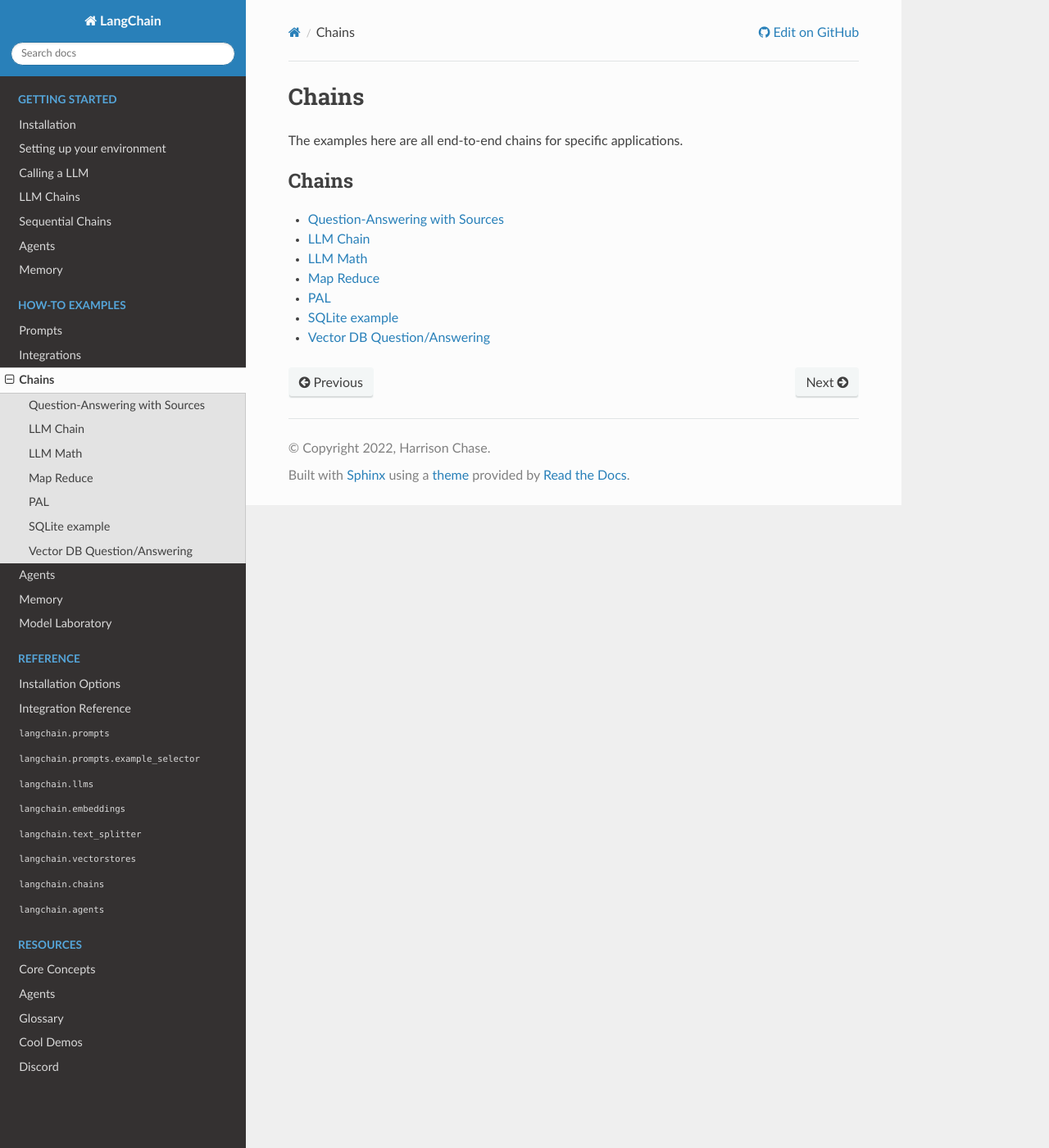
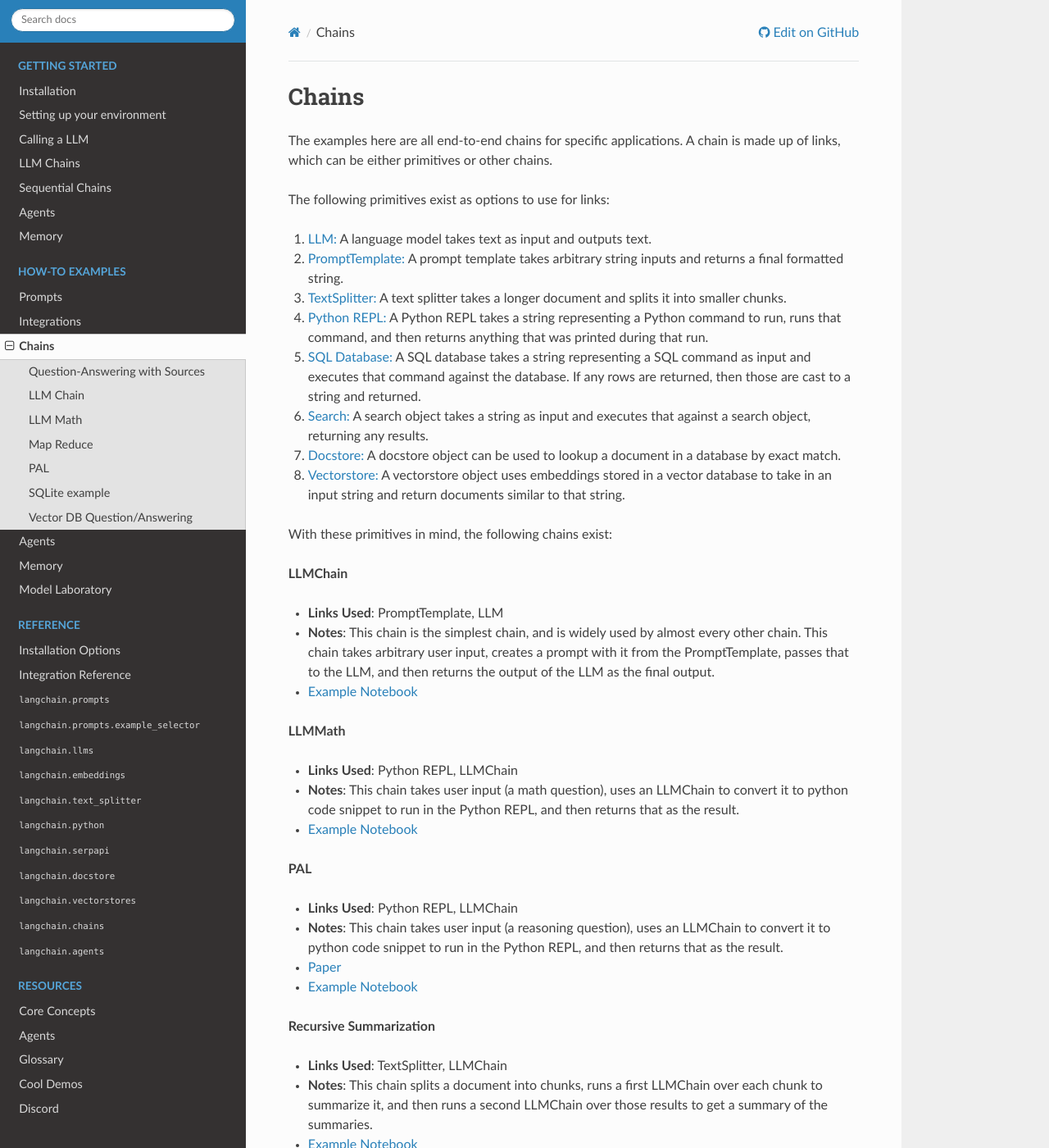
Before and after one commit to ZinedineDumas/React-Python, a Sphinx documentation site: the page built from docs/examples/chains.rst, in a window 1280 px wide and 1400 px high. Shown: the whole window at 82% size. Built offline with Sphinx 7.4.7 and the Read the Docs theme 2.0.0, drawn with Linux system fonts in a browser that asks for light colours; the version number could not be read and is left out; some of the changed text lies outside the part shown.

Commit message:
Harrison/improve chain docs (#251)

```diff
--- a/docs/examples/chains.rst
+++ b/docs/examples/chains.rst
@@ -2,10 +2,70 @@ Chains
 ======
 
 The examples here are all end-to-end chains for specific applications.
+A chain is made up of links, which can be either primitives or other chains.
+
+The following primitives exist as options to use for links:
+
+#. `LLM: <../modules/llms.rst>`_ A language model takes text as input and outputs text.
+#. `PromptTemplate: <../modules/prompt.rst>`_ A prompt template takes arbitrary string inputs and returns a final formatted string.
+#. `TextSplitter: <../modules/text_splitter.rst>`_ A text splitter takes a longer document and splits it into smaller chunks.
+#. `Python REPL: <../modules/python.rst>`_ A Python REPL takes a string representing a Python command to run, runs that command, and then returns anything that was printed during that run.
+#. `SQL Database: <../modules/sql_database.rst>`_ A SQL database takes a string representing a SQL command as input and executes that command against the database. If any rows are returned, then those are cast to a string and returned.
+#. `Search: <../modules/serpapi.rst>`_ A search object takes a string as input and executes that against a search object, returning any results.
+#. `Docstore: <../modules/docstore.rst>`_ A docstore object can be used to lookup a document in a database by exact match.
+#. `Vectorstore: <../modules/vectorstore.rst>`_ A vectorstore object uses embeddings stored in a vector database to take in an input string and return documents similar to that string.
+
+With these primitives in mind, the following chains exist:
+
+**LLMChain**
+
+- **Links Used**: PromptTemplate, LLM
+- **Notes**: This chain is the simplest chain, and is widely used by almost every other chain. This chain takes arbitrary user input, creates a prompt with it from the PromptTemplate, passes that to the LLM, and then returns the output of the LLM as the final output.
+- `Example Notebook <chains/llm_chain.ipynb>`_
+
+**LLMMath**
+
+- **Links Used**: Python REPL, LLMChain
+- **Notes**: This chain takes user input (a math question), uses an LLMChain to convert it to python code snippet to run in the Python REPL, and then returns that as the result.
+- `Example Notebook <chains/llm_math.ipynb>`_
+
+**PAL**
+
+- **Links Used**: Python REPL, LLMChain
+- **Notes**: This chain takes user input (a reasoning question), uses an LLMChain to convert it to python code snippet to run in the Python REPL, and then returns that as the result.
+- `Paper <https://arxiv.org/abs/2211.10435>`_
+- `Example Notebook <chains/pal.ipynb>`_
+
+**Recursive Summarization**
+
+- **Links Used**: TextSplitter, LLMChain
+- **Notes**: This chain splits a document into chunks, runs a first LLMChain over each chunk to summarize it, and then runs a second LLMChain over those results to get a summary of the summaries.
+- `Example Notebook <chains/map_reduce.ipynb>`_
+
+**SQLDatabase Chain**
+
+- **Links Used**: SQLDatabase, LLMChain
+- **Notes**: This chain takes user input (a question), uses a first LLM chain to construct a SQL query to run against the SQL database, and then uses another LLMChain to take the results of that query and use it to answer the original question.
+- `Example Notebook <chains/sqlite.ipynb>`_
+
+
+**Vector Database Question-Answering**
+
+- **Links Used**: Vectorstore, LLMChain
+- **Notes**: This chain takes user input (a question), uses the Vectorstore and semantic search to find relevant documents, and then passes the documents plus to the original question to another LLM to generate a final answer.
+- `Example Notebook <chains/vector_db_qa.ipynb>`_
+
+**Question-Answering With Sources**
+
+- **Links Used**: LLMChain
+- **Notes**: This chain takes a question and multiple documents as input. It then runs a first LLMChain over all documents attempting to answer the provided question. It then runs a second LLMChain over the results of the first pass, combining the answers from documents into a single response that is returned.
+- `Example Notebook <chains/combine_documents.ipynb>`_
+
 
 .. toctree::
    :maxdepth: 1
    :glob:
    :caption: Chains
+   :hidden:
 
    chains/*
--- a/docs/index.rst
+++ b/docs/index.rst
@@ -141,6 +141,9 @@ common tasks or cool demos.
    modules/llms
    modules/embeddings
    modules/text_splitter
+   modules/python.rst
+   modules/serpapi.rst
+   modules/docstore.rst
    modules/vectorstore
    modules/chains
    modules/agents
--- /dev/null
+++ b/docs/modules/docstore.rst
@@ -0,0 +1,6 @@
+:mod:`langchain.docstore`
+=============================
+
+.. automodule:: langchain.docstore
+   :members:
+   :undoc-members:
--- /dev/null
+++ b/docs/modules/python.rst
@@ -0,0 +1,6 @@
+:mod:`langchain.python`
+=============================
+
+.. automodule:: langchain.python
+   :members:
+   :undoc-members:
--- /dev/null
+++ b/docs/modules/serpapi.rst
@@ -0,0 +1,6 @@
+:mod:`langchain.serpapi`
+=============================
+
+.. automodule:: langchain.serpapi
+   :members:
+   :undoc-members:
```
Also changed, not shown: docs/examples/agents.rst (+37 -1 lines), docs/examples/chains/combine_documents.ipynb (renamed from docs/examples/chains/combine documents.ipynb).
